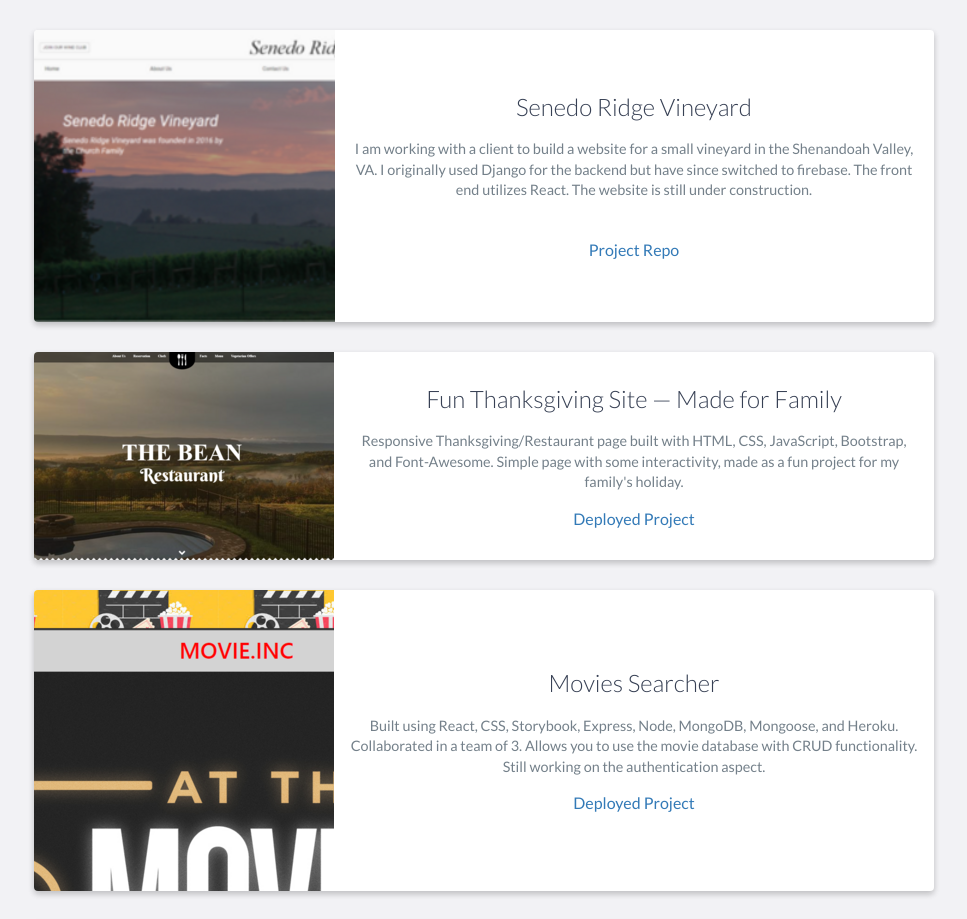
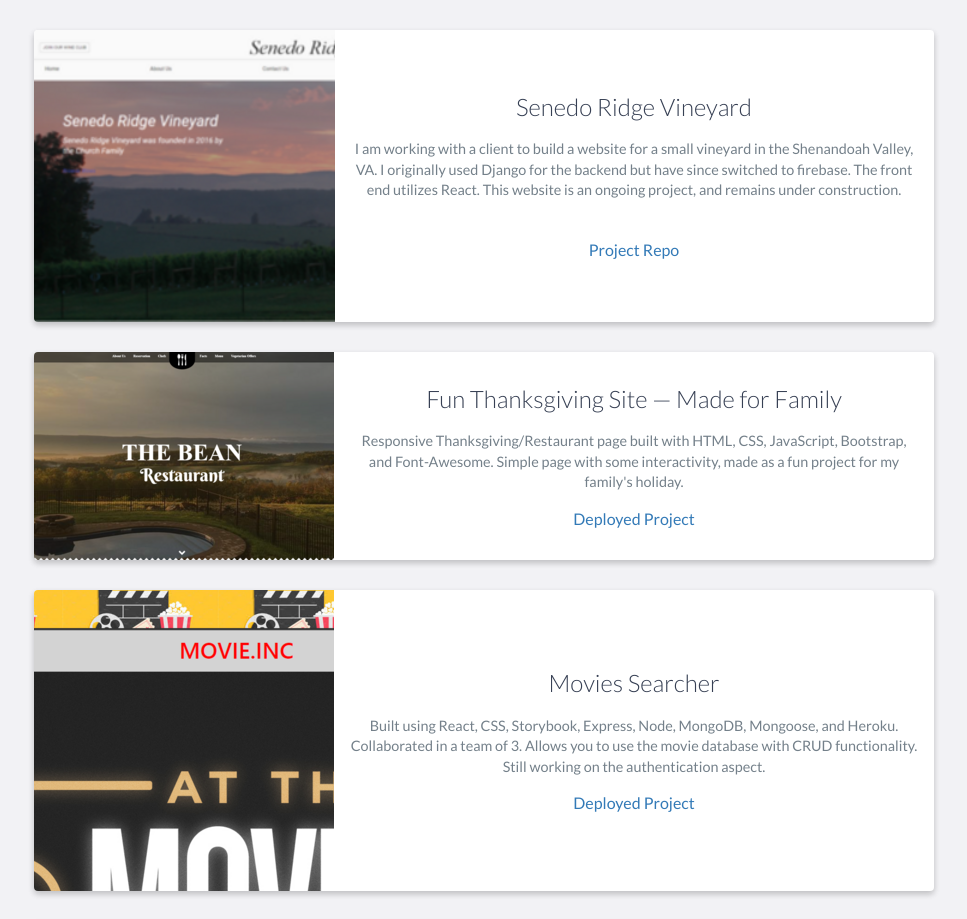
Before and after one commit to churchjg/Portfolio, a website: page index.html in a window 1280 px wide. Shown: the part 3100-4019 px from the top of the page, without its empty margins (156-1123 px from the left). Drawn offline with nearby package versions, Linux system fonts and the light colour scheme.

Commit message:
change description for wine

```diff
--- a/index.html
+++ b/index.html
@@ -183,7 +183,7 @@
                     <div class="project-info">
                         <h3>Senedo Ridge Vineyard</h3>
                         <p>
-                            I am working with a client to build a website for a small vineyard in the Shenandoah Valley, VA. I originally used Django for the backend but have since switched to firebase. The front end utilizes React. The website is still under construction.
+                            I am working with a client to build a website for a small vineyard in the Shenandoah Valley, VA. I originally used Django for the backend but have since switched to firebase. The front end utilizes React. This website is an ongoing project, and remains under construction.
                         </p>
 
                         <!-- <a href="">Deployed Project</a> </br> -->
```
